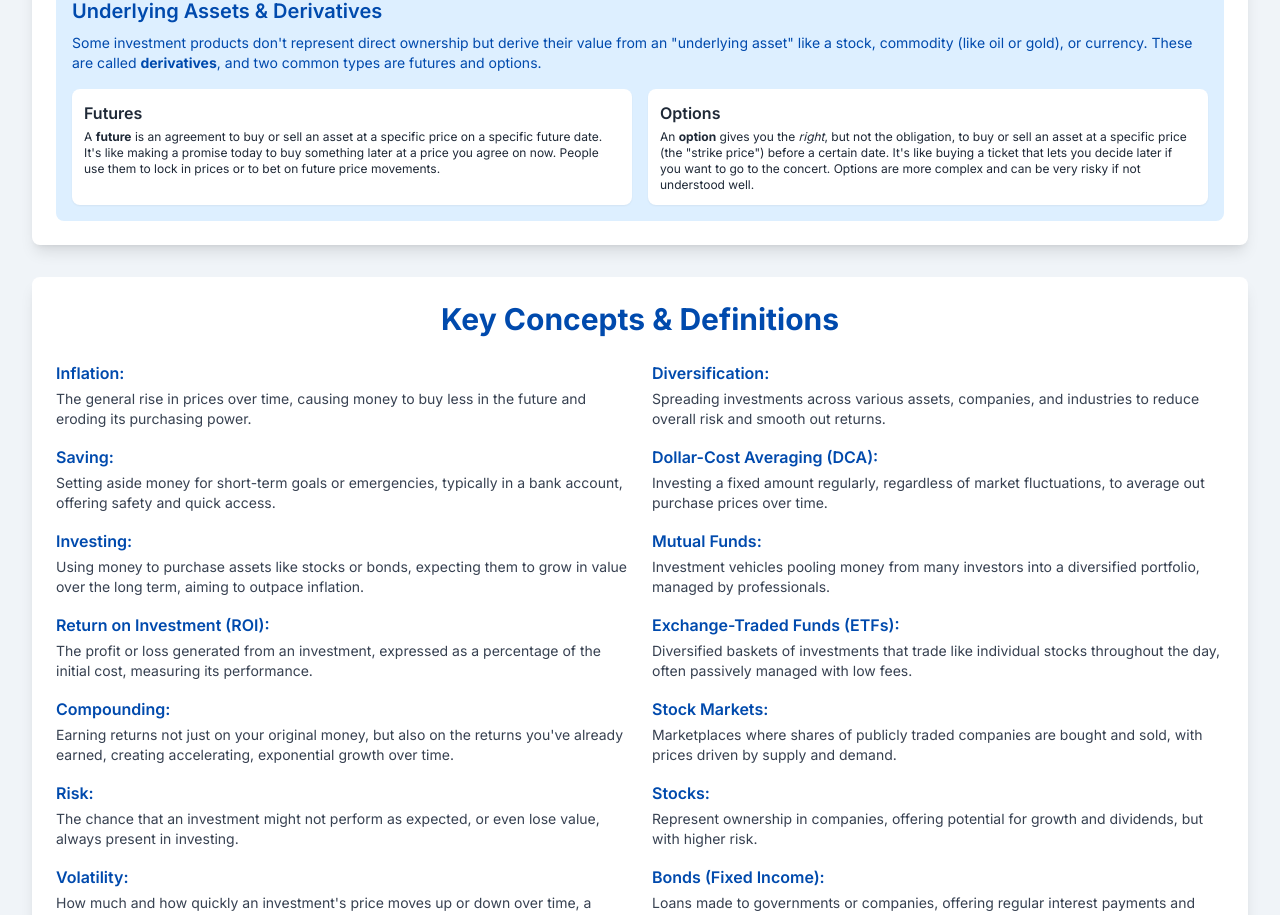
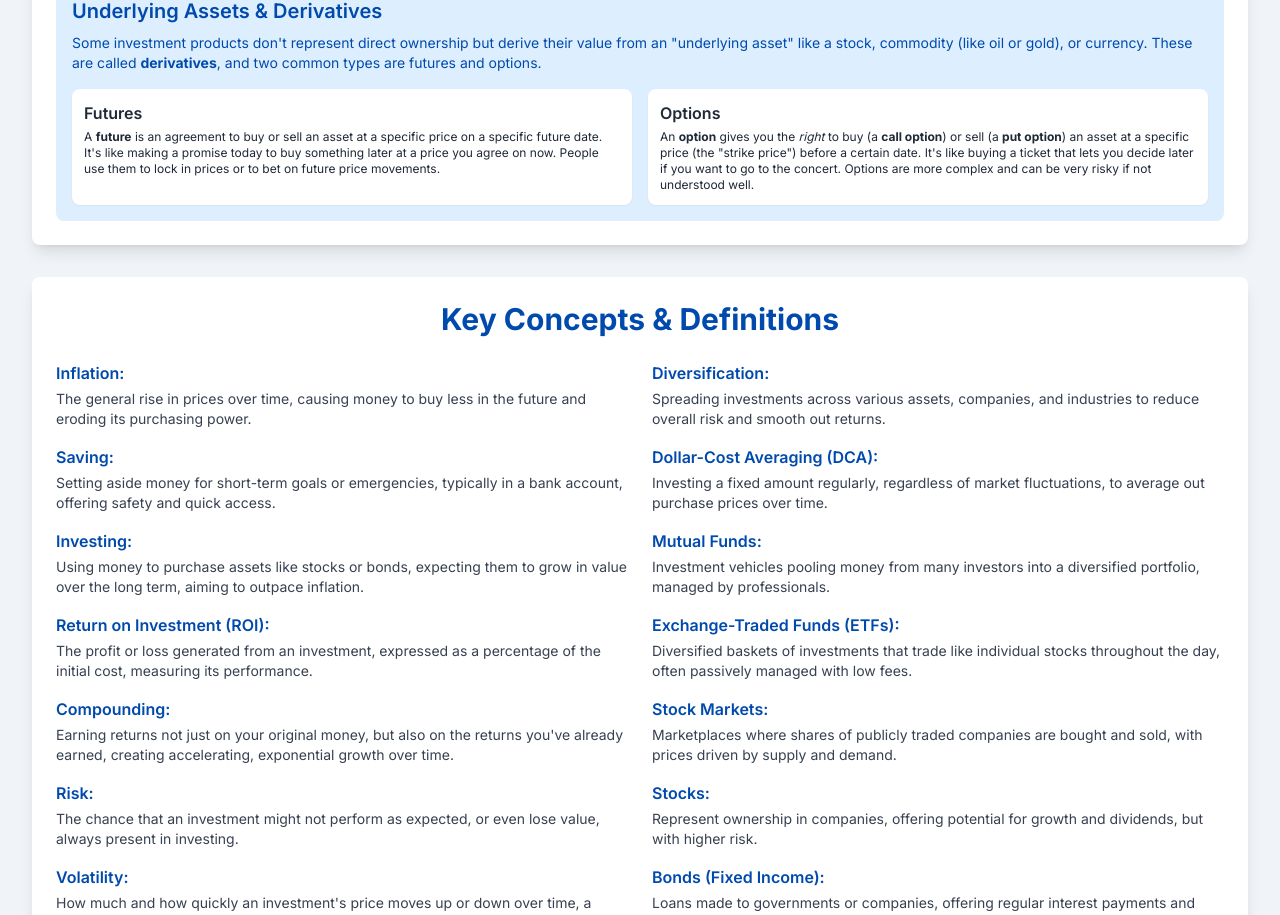
Before and after one commit to akdade/investment_course, a plain HTML site: page index.html in a window 1280 px wide. Shown: the part 4794-5709 px from the top of the page. Drawn offline with nearby package versions, Linux system fonts and the light colour scheme; some packages are replaced by stand-ins of ours.

Commit message:
Update index.html

```diff
--- a/index.html
+++ b/index.html
@@ -294,7 +294,7 @@
                             <div class="p-3 rounded-lg bg-white text-gray-800 shadow-sm">
                                 <h4 class="font-semibold mb-1">Options</h4>
                                 <p class="text-xs">
-                                    An <strong>option</strong> gives you the <em>right</em>, but not the obligation, to buy or sell an asset at a specific price (the "strike price") before a certain date. It's like buying a ticket that lets you decide later if you want to go to the concert. Options are more complex and can be very risky if not understood well.
+                                    An <strong>option</strong> gives you the <em>right</em> to buy (a <span class="font-bold">call option</span>) or sell (a <span class="font-bold">put option</span>) an asset at a specific price (the "strike price") before a certain date. It's like buying a ticket that lets you decide later if you want to go to the concert. Options are more complex and can be very risky if not understood well.
                                 </p>
                             </div>
                         </div>
```
